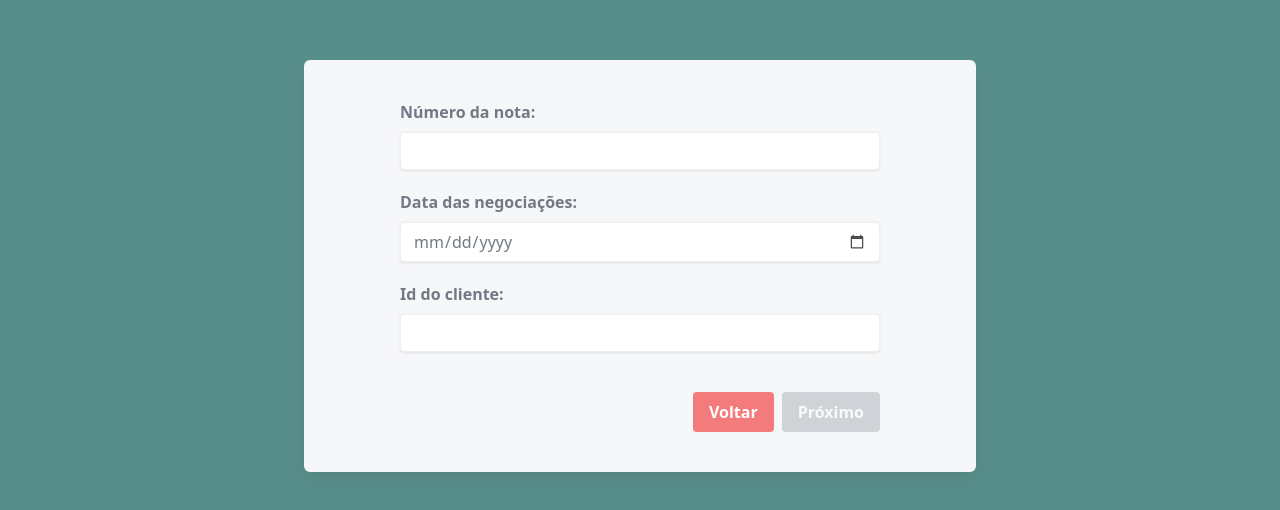
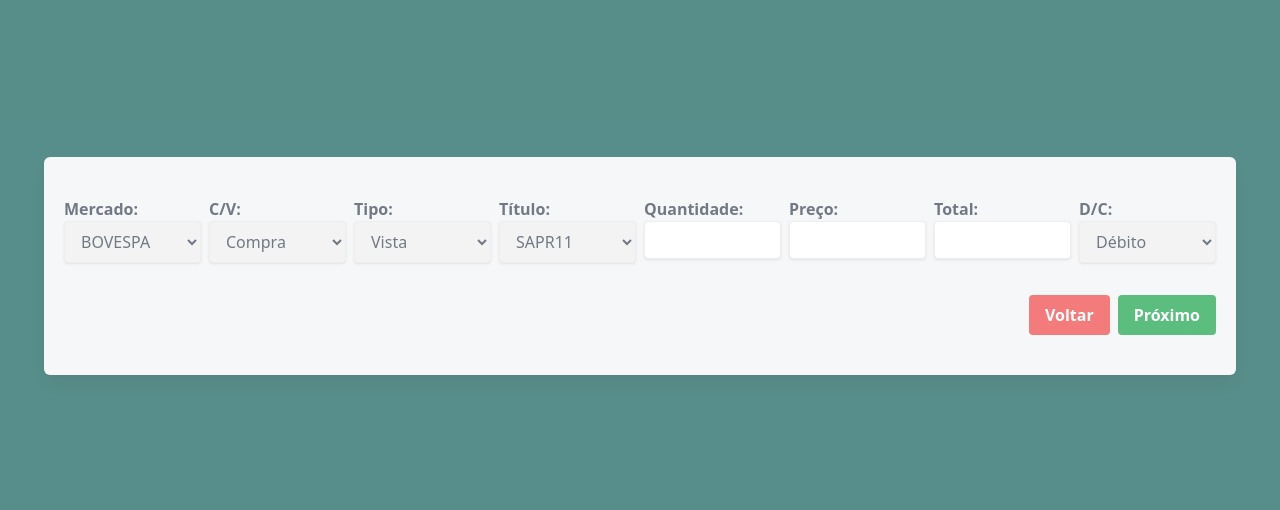
Before and after one commit to welingtonlarsen/investment-managing, a React (Vite) app in the folder investment-managing/: page / in a window 1280 px wide. Shown: the part 134-644 px from the top of the page. Built offline with nearby package versions, Linux system fonts and the light colour scheme.

Commit message:
wip: working on orders form

```diff
--- a/investment-managing/src/components/@ui/input-box/index.tsx
+++ b/investment-managing/src/components/@ui/input-box/index.tsx
@@ -1,9 +1,9 @@
 import { FieldValues, UseFormRegisterReturn } from "react-hook-form"
 
 type TInputBox = {
-    register: UseFormRegisterReturn<string>
+    register?: UseFormRegisterReturn<string>
     title: string
-	errorMessage: string | undefined
+	errorMessage?: string | undefined
     type: React.HTMLInputTypeAttribute | undefined
     id: string
 }
@@ -11,7 +11,7 @@ type TInputBox = {
 export const InputBox: React.FC<TInputBox> = ({register, title, errorMessage: error, type, id}) => {
     return (
         <div className="mb-4 min-w-full">
-            <label htmlFor={id} className="block text-gray-700 font-bold mb-2">
+            <label htmlFor={id} className="block text-gray-700 font-bold">
                 {title}:
             </label>
             <input
--- /dev/null
+++ b/investment-managing/src/components/@ui/select-box/index.tsx
@@ -0,0 +1,20 @@
+export type TSelectBox = {
+    title: string
+    options: {value: string, title: string}[]
+}
+
+export const SelectBox: React.FC<TSelectBox> = ({title, options}) => {
+    return (
+        <div className="flex flex-col">
+            <label htmlFor='market' className="block text-gray-700 font-bold">
+                {title}:
+            </label>
+            <select id='market' className="select w-36">
+                {options.map((option) => (
+                    <option key={option.value} value={option.value}>{option.title}</option>
+                ))}
+
+            </select>
+        </div>
+    )
+}
--- a/investment-managing/src/components/brokerage-order-form/index.tsx
+++ b/investment-managing/src/components/brokerage-order-form/index.tsx
@@ -1,12 +1,14 @@
 import { useRegistrationForm } from "../../hooks/registration-form";
 import { Footer } from "./footer";
 import { GeneralInformation } from "./general-information"
+import { Orders } from "./orders";
 
 export const BrokerageOrderForm = () => {
-    const { register, control, handleSubmit, formState: { errors, isValid }, getValues, watch } = useRegistrationForm();
+    const { register, control, handleSubmit, formState: { errors, isValid, isDirty, touchedFields }, getValues, watch } = useRegistrationForm();
 
     const isNextDisabled = () => {
-        return !isValid
+        const isTouched = Object.entries(touchedFields).length > 0
+        return isTouched && !isValid
     }
 
     const handleNext = () => {
@@ -14,9 +16,14 @@ export const BrokerageOrderForm = () => {
     }
 
     return (
-        <div className="bg-gray-100 rounded-md shadow-lg flex flex-col items-center justify-center max-w-2xl w-full px-24 py-10">
-            <form className="min-w-full flex flex-col items-start">
-                <GeneralInformation register={register} errors={errors}/>
+        <div className="bg-gray-100 rounded-md shadow-lg flex flex-col items-center justify-center px-5 py-10">
+            <form className="flex flex-col items-center">
+                {/* <div className="w-72 mx-24">
+                    <GeneralInformation register={register} errors={errors}/>
+                </div> */}
+                <div className="max-w-6xl">
+                    <Orders />
+                </div>
                 <Footer isNextDisabled={isNextDisabled()} isPreviousDisabled={true} showNext={true} showPrevious={true} handleNext={handleNext}/>
             </form>
         </div>
--- /dev/null
+++ b/investment-managing/src/components/brokerage-order-form/orders/index.tsx
@@ -0,0 +1,33 @@
+import { InputBox } from "../../@ui/input-box"
+import { SelectBox } from "../../@ui/select-box"
+
+export const Orders = () => {
+    return (
+        <div className="grid grid-cols-8 gap-2">
+            <div className="col-span-1">
+                <SelectBox title="Mercado" options={[{value: 'BOVESPA', title: 'BOVESPA'}]}/>
+            </div>
+            <div className="col-span-1">
+                <SelectBox title="C/V" options={[{value: 'BUY', title: 'Compra'}, {value: 'SELL', title: 'Venda'}]}/>
+            </div>
+            <div className="col-span-1">
+                <SelectBox title="Tipo" options={[{value: 'VISTA', title: 'Vista'}]}/>
+            </div>
+            <div className="col-span-1">
+                <SelectBox title="Título" options={[{value: 'SAPR11', title: 'SAPR11'}, {value: 'TAEE11', title: 'TAEE11'}]}/>
+            </div>
+            <div className="col-span-1">
+                <InputBox title="Quantidade" type={'number'} id={'quantity'}/>
+            </div>
+            <div className="col-span-1">
+                <InputBox title="Preço" type={'number'} id={'price'}/>
+            </div>
+            <div className="col-span-1">
+                <InputBox title="Total" type={'number'} id={'total'}/>
+            </div>
+            <div className="col-span-1">
+                <SelectBox title="D/C" options={[{value: 'DEBIT', title: 'Débito'}, {value: 'CREDIT', title: 'Crédito'}]}/>
+            </div>
+        </div>
+    )
+}
--- a/investment-managing/src/index.css
+++ b/investment-managing/src/index.css
@@ -20,3 +20,7 @@ input[type=number]::-webkit-outer-spin-button {
 .input {
   @apply shadow appearance-none border rounded w-full py-2 px-3 text-gray-700 leading-tight focus:outline-none
 }
+
+.select {
+  @apply shadow border rounded w-full py-2 px-3 text-gray-700 leading-tight focus:outline-none
+}
```
